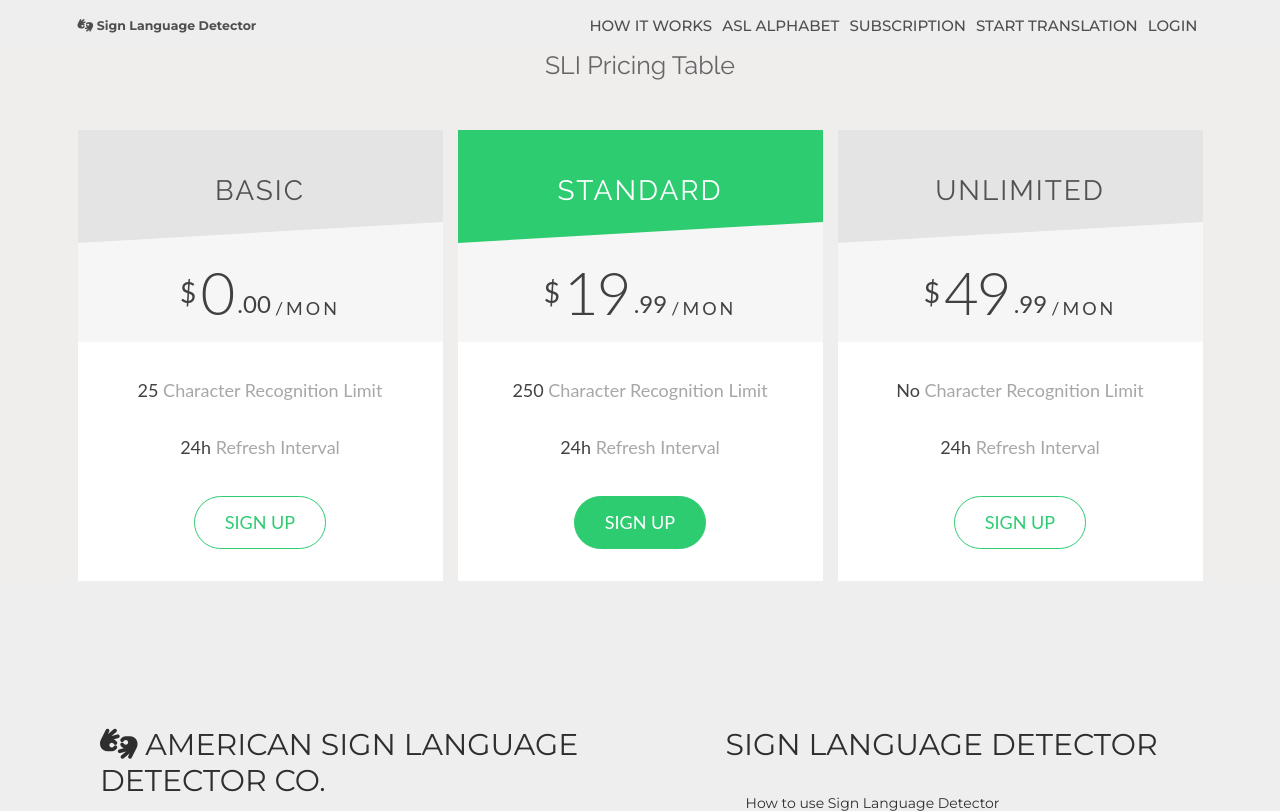
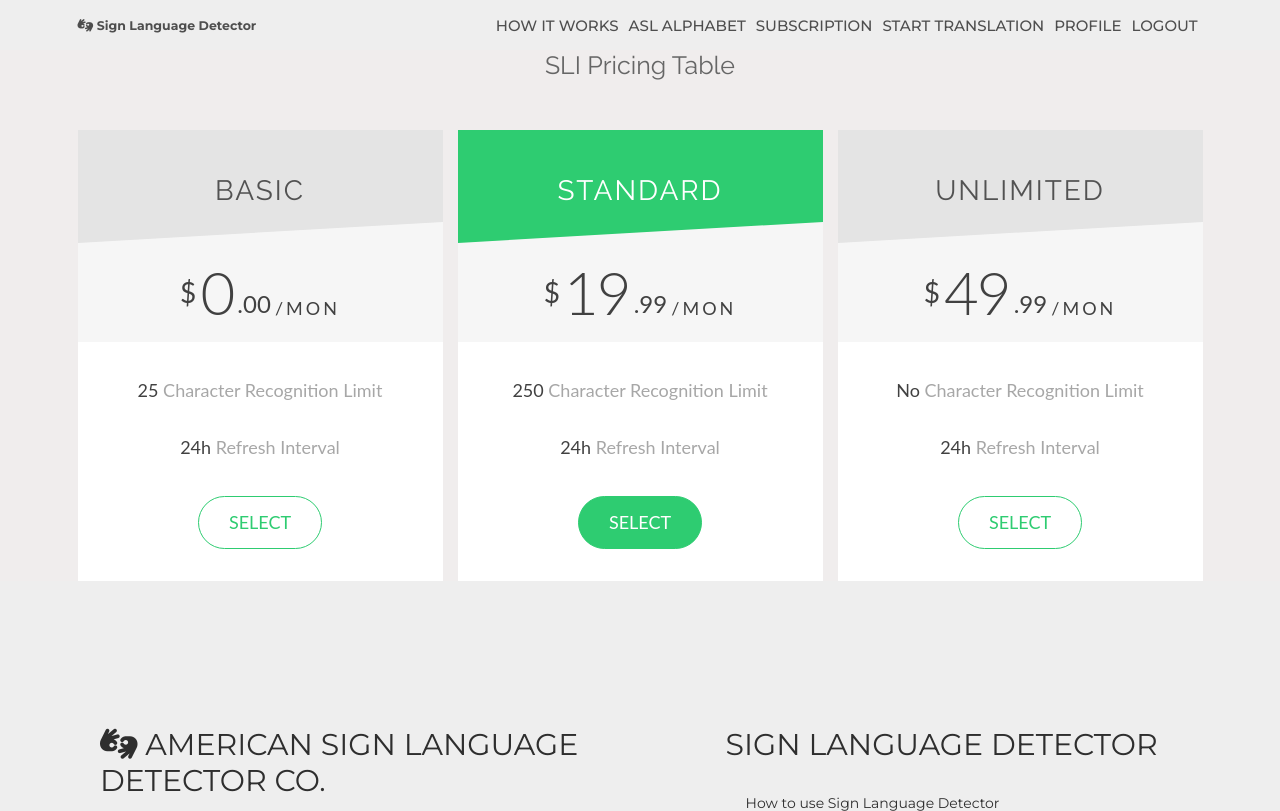
Before and after one commit to Bartosz-Wilkowski/53852_54355_52324_58445_58444, a Flask app: page /pricing in a window 1280 px wide. Shown: the top 811 px of the page. Run offline with Flask 3, Linux system fonts and the light colour scheme; the visitor is signed in with stand-in values (Sample User, id 1); data that the repository does not hold is empty; some libraries are stand-ins or nearby versions.

Commit message:
add some links

```diff
--- a/app/routes.py
+++ b/app/routes.py
@@ -175,7 +175,13 @@ def get_user_data():
             # Fetch payment history
             cursor.execute("SELECT payment_date, amount FROM payments WHERE user_id = %s", (user_data['id'],))
             payment_history = cursor.fetchall()
-            user_data['payment_history'] = payment_history
+
+            # Aktualizujemy sposób przekazywania danych JSON
+            if payment_history:
+                user_data['payment_history'] = payment_history
+            else:
+                user_data['payment_history'] = []
+
             return jsonify(user_data)
         else:
             return jsonify({"message": "User not found."}), 404
@@ -184,6 +190,11 @@ def get_user_data():
     finally:
         cursor.close()
         connection.close()
+
+
+
+
+
 
 
 
@@ -238,15 +249,14 @@ def purchase_plan():
 
     data = request.get_json()
 
-    plan = data.get('newplan', '').strip()
+    plan_name = data.get('newplan', '').strip()
     card_number = data.get('cardNumber', '').strip()
     card_name = data.get('cardName', '').strip()
     expiry_date = data.get('expiryDate', '').strip()
     cvc = data.get('cvc', '').strip()
-    amount = 10.0
 
     # Validate input fields
-    if not all([plan, card_number, card_name, expiry_date, cvc]):
+    if not all([plan_name, card_number, card_name, expiry_date, cvc]):
         return jsonify({"message": "All fields are required."}), 400
 
     if len(card_number) != 16 or not card_number.isdigit():
@@ -276,8 +286,20 @@ def purchase_plan():
             return jsonify({"message": "User not found."}), 404
         user_id = user_id[0]
 
+        cursor.execute("SELECT plan_name FROM subscription_plan WHERE plan_name = %s", (plan_name,))
+        result = cursor.fetchone()
+        if result is None:
+            return jsonify({"message": "Selected plan does not exist."}), 400
+
+        cursor.execute("SELECT price FROM subscription_plan WHERE plan_name = %s", (plan_name,))
+        price = cursor.fetchone()
+        if price is None:
+            return jsonify({"message": "Selected plan does not exist."}), 400
+
+        amount = price[0]
+
         cursor.execute(
-            "UPDATE users SET plan = %s WHERE username = %s", (plan, session['username']))
+            "UPDATE users SET plan_name = %s WHERE username = %s", (plan_name, session['username']))
         connection.commit()
 
         cursor.execute(
@@ -294,8 +316,9 @@ def purchase_plan():
         connection.close()
 
 
+
 def interpreter():
-    return render_template('sli.html')
+    return render_template('sli.html', logged_in=is_logged_in())
 
 
 def format_price(price):
@@ -322,7 +345,7 @@ def pricing():
     cursor.close()
     connection.close()
 
-    return render_template('pricing.html', plans=plans)
+    return render_template('pricing.html', plans=plans, logged_in=is_logged_in())
 
 
 # Define the delete_account function
--- a/app/templates/base.html
+++ b/app/templates/base.html
@@ -36,7 +36,7 @@
                 <a class="nav-link" href="{{ url_for('home') }}#signlanguage">ASL alphabet</a>
             </div>
             <div class="nav__box">
-                <a class="nav-link" href="{{ url_for('home') }}#subscription">subscription</a>
+                <a class="nav-link" href="{{ url_for('pricing') }}">subscription</a>
             </div>
             <div class="nav__box">
                 <a class="nav-link" href="{{ url_for('interpreter') }}">start translation</a>
@@ -62,7 +62,7 @@
                 <div class="navbar-nav ms-auto">
                     <a class="nav-link" href="{{ url_for('home') }}#howitworks">how it works</a>
                     <a class="nav-link" href="{{ url_for('home') }}#signlanguage">ASL alphabet</a>
-                    <a class="nav-link" href="{{ url_for('home') }}#subscription">subscription</a>
+                    <a class="nav-link" href="{{ url_for('pricing') }}">subscription</a>
                     <a class="nav-link" href="{{ url_for('interpreter') }}">start translation</a>
                     {% if logged_in %}
                     <a class="nav-link" href="{{ url_for('userprofile') }}">Profile</a>
--- a/app/templates/pricing.html
+++ b/app/templates/pricing.html
@@ -39,7 +39,9 @@
                             </ul>
                         </div>
                         <div class="generic_price_btn clearfix">
-                            <a class="" href="">Sign up</a>
+                            <a class="" href="{% if 'username' in session %}/purchase_form{% else %}/login{% endif %}">
+                                {% if 'username' in session %}Select{% else %}Sign up{% endif %}
+                            </a>
                         </div>
                     </div>
                 </div>
```
Also changed, not shown: app/static/js/userprofile.js (+15 -1 lines), app/templates/userprofile.html (+4 -5 lines).
